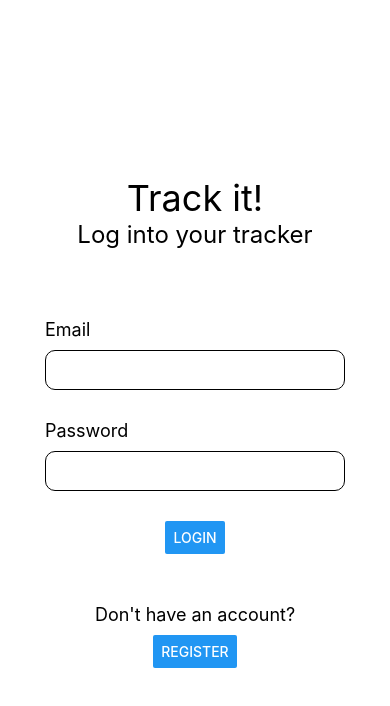
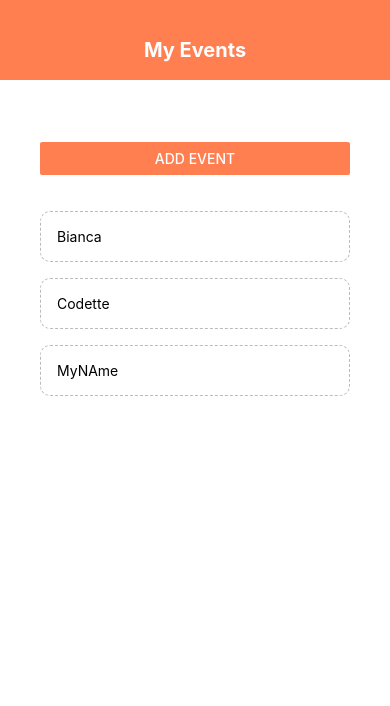
Before and after one commit to trackit-se-project/track-it-client, a React Native app: screen / in a window 390 px wide. Shown: the top 706 px of the page. Built offline with nearby package versions, Linux system fonts and the light colour scheme.

Commit message:
addEvent without calendar

```diff
--- a/App.js
+++ b/App.js
@@ -11,10 +11,10 @@ import WaterTracker from "./components/screens/waterTracker";
 import SleepTracker from "./components/screens/sleepTracker";
 
 export default function App() {
-  const [screen, setScreen] = useState("login");
+  const [screen, setScreen] = useState("calendar");
   const [user, setUser] = useState({
-    _id: "",
-    email: ""
+    _id: "5e0faf7eef27d11820fe3433",
+    email: "bogdan"
   });
 
   const changeScreen = newScreen => {
@@ -35,7 +35,7 @@ export default function App() {
   };
 
   return (
-    <View style={styles.container}>
+    <View>
       {screen == "login" && (
         <Login getUser={getUser} changeScreen={changeScreen} />
       )}
@@ -57,12 +57,3 @@ export default function App() {
     </View>
   );
 }
-
-const styles = StyleSheet.create({
-  container: {
-    flex: 1,
-    flexDirection: "column",
-    alignItems: "center",
-    justifyContent: "center"
-  }
-});
--- /dev/null
+++ b/components/helpers/addEvent.js
@@ -0,0 +1,124 @@
+import React, { useState } from "react";
+import {
+  StyleSheet,
+  Text,
+  TextInput,
+  Button,
+  View,
+  Modal,
+  TouchableOpacity,
+  Alert
+} from "react-native";
+
+export default function AddEvent({ submitHandle }) {
+  const [event, setEvent] = useState({
+    eventType: "",
+    eventName: "",
+    eventTime: "",
+    eventLocation: ""
+  });
+
+  const [state, setState] = useState(false);
+
+  const changeTypeHandler = val => {
+    setEvent(prevEvent => {
+      return {
+        ...prevEvent,
+        eventType: val
+      };
+    });
+  };
+
+  const changeNameHandler = val => {
+    setEvent(prevEvent => {
+      return {
+        ...prevEvent,
+        eventName: val
+      };
+    });
+  };
+
+  const changeTimeHandler = val => {
+    setEvent(prevEvent => {
+      return {
+        ...prevEvent,
+        eventTime: val
+      };
+    });
+  };
+
+  const changeLocationHandler = val => {
+    setEvent(prevEvent => {
+      return {
+        ...prevEvent,
+        eventLocation: val
+      };
+    });
+  };
+
+  return (
+    <View style={{ marginTop: 22 }}>
+      <Modal animationType="slide" transparent={false} visible={state}>
+        <View style={{ marginTop: 22 }}>
+          <View>
+            <TextInput
+              style={styles.input}
+              placeholder="Add type of event..."
+              onChangeText={changeTypeHandler}
+            />
+
+            <TextInput
+              style={styles.input}
+              placeholder="Add name of event..."
+              onChangeText={changeNameHandler}
+            />
+            <TextInput
+              style={styles.input}
+              placeholder="Add time..."
+              onChangeText={changeTimeHandler}
+            />
+
+            <TextInput
+              style={styles.input}
+              placeholder="Add location..."
+              onChangeText={changeLocationHandler}
+            />
+
+            <Button
+              onPress={() => {
+                submitHandle(event);
+                setState(prevState => !prevState);
+              }}
+              title="Add"
+              color="coral"
+            ></Button>
+          </View>
+        </View>
+      </Modal>
+
+      <Button
+        onPress={() => {
+          setState(() => true);
+        }}
+        title="add event"
+        color="coral"
+      />
+    </View>
+  );
+}
+
+const styles = StyleSheet.create({
+  input: {
+    marginBottom: 10,
+    paddingHorizontal: 8,
+    paddingVertical: 6,
+    borderBottomWidth: 1,
+    borderBottomColor: "#ddd",
+    marginRight: 20,
+    marginLeft: 20
+  },
+  button: {
+    marginRight: 20,
+    marginLeft: 20
+  }
+});
--- /dev/null
+++ b/components/helpers/eventItem.js
@@ -0,0 +1,21 @@
+import React, { useState } from "react";
+import { StyleSheet, TouchableOpacity, Text } from "react-native";
+
+export default function EventItem({ item, pressHandler }) {
+  return (
+    <TouchableOpacity onPress={() => pressHandler(item.eventKey)}>
+      <Text style={styles.item}>{item.eventName}</Text>
+    </TouchableOpacity>
+  );
+}
+
+const styles = StyleSheet.create({
+  item: {
+    padding: 16,
+    marginTop: 16,
+    borderColor: "#bbb",
+    borderWidth: 1,
+    borderStyle: "dashed",
+    borderRadius: 10
+  }
+});
--- /dev/null
+++ b/components/helpers/eventsList.js
@@ -0,0 +1,111 @@
+import React, { useState } from "react";
+import {
+  StyleSheet,
+  View,
+  Text,
+  TextInput,
+  Button,
+  FlatList
+} from "react-native";
+import Header from "./header";
+import EventItem from "./eventItem";
+import AddEvent from "./addEvent";
+
+export default function EventsList({ user }) {
+  const [events, setEvents] = useState([
+    {
+      eventKey: "1",
+      eventType: "zi de nastere",
+      eventName: "Bianca",
+      eventTime: "",
+      eventLocation: "la Bianca acasa"
+    },
+    {
+      eventKey: "2",
+      eventType: "Meeting",
+      eventName: "Codette",
+      eventTime: "18:00",
+      eventLocation: "Precis"
+    },
+    {
+      eventKey: "3",
+      eventType: "Important",
+      eventName: "MyNAme",
+      eventTime: "",
+      eventLocation: ""
+    }
+  ]);
+
+  const pressHandler = key => {
+    setEvents(prevEvents => {
+      return prevEvents.filter(event => event.eventKey != key);
+    });
+  };
+
+  const submitHandle = event => {
+    fetch("http://192.168.1.4:3000/events", {
+      method: "POST",
+      headers: {
+        Accept: "application/json",
+        "Content-Type": "application/json"
+      },
+      body: JSON.stringify({
+        userId: user._id,
+        date: "01/01/2020",
+        event: {
+          eventKey: Math.floor(Math.random() * 100) + 1,
+          eventType: event.eventType,
+          eventName: event.eventName,
+          eventTime: event.eventTime,
+          eventLocation: event.eventLocation
+        }
+      })
+    })
+      .then(res => res.json())
+      .then(json => {
+        console.log(json);
+        if (json.msg === "ok") {
+          setEvents(prevEvents => {
+            return [
+              {
+                eventKey: Math.floor(Math.random() * 100) + 1,
+                eventType: event.eventType,
+                eventName: event.eventName,
+                eventTime: event.eventTime,
+                eventLocation: event.eventLocation
+              },
+              ...prevEvents
+            ];
+          });
+        }
+      })
+      .catch(err => console.log(err));
+  };
+
+  return (
+    <View>
+      <Header />
+      <View style={styles.content}>
+        <AddEvent submitHandle={submitHandle} />
+        <View style={styles.list}>
+          <FlatList
+            data={events}
+            keyExtractor={item => item.eventKey}
+            renderItem={({ item }) => (
+              <EventItem item={item} pressHandler={pressHandler} />
+            )}
+          />
+        </View>
+      </View>
+    </View>
+  );
+}
+
+const styles = StyleSheet.create({
+  content: {
+    padding: 40
+  },
+  list: {
+    marginTop: 20
+  }
+});
--- /dev/null
+++ b/components/helpers/header.js
@@ -0,0 +1,24 @@
+import React from "react";
+import { StyleSheet, View, Text } from "react-native";
+
+export default function Header() {
+  return (
+    <View style={styles.header}>
+      <Text style={styles.title}> My Events </Text>
+    </View>
+  );
+}
+
+const styles = StyleSheet.create({
+  header: {
+    height: 80,
+    paddingTop: 38,
+    backgroundColor: "coral"
+  },
+  title: {
+    textAlign: "center",
+    color: "#fff",
+    fontSize: 20,
+    fontWeight: "bold"
+  }
+});
--- a/components/screens/calendar.js
+++ b/components/screens/calendar.js
@@ -1,20 +1,18 @@
-import React from "react";
+import React, { useState } from "react";
 import { StyleSheet, View, Text, Button } from "react-native";
+import EventsList from "../helpers/eventsList";
 
-export default function Calendar({ changeScreen }) {
+export default function Calendar({ user, changeScreen }) {
+  const [events, setEvents] = useState([]);
+
+  const onDatePressed = dateTime => {
+    setEvents(prevEvents => {
+      return prevEvents.filter();
+    });
+  };
   return (
-    <View style={styles.container}>
-      <Text>Calendar Screen</Text>
-      <Button title="Back" onPress={() => changeScreen("menu")}></Button>
+    <View>
+      <EventsList user={user}/>
     </View>
   );
 }
-
-const styles = StyleSheet.create({
-  container: {
-    flex: 1,
-    flexDirection: "column",
-    alignItems: "center",
-    justifyContent: "center"
-  }
-});
--- a/components/screens/login.js
+++ b/components/screens/login.js
@@ -31,7 +31,7 @@ export default function Login({ getUser, changeScreen }) {
   };
 
   const auth = () => {
-    fetch("http://192.168.1.5:3000/login", {
+    fetch("http://192.168.1.4:3000/login", {
       method: "POST",
       headers: {
         Accept: "application/json",
--- a/components/screens/register.js
+++ b/components/screens/register.js
@@ -31,7 +31,7 @@ export default function Register({ getUser, changeScreen }) {
   };
 
   const register = () => {
-    fetch("http://192.168.1.5:3000/register", {
+    fetch("http://192.168.1.4:3000/register", {
       method: "POST",
       headers: {
         Accept: "application/json",
--- a/package.json
+++ b/package.json
@@ -9,9 +9,11 @@
   },
   "dependencies": {
     "expo": "~36.0.0",
+    "hoist-non-react-statics": "^3.3.1",
     "react": "~16.9.0",
     "react-dom": "~16.9.0",
     "react-native": "https://github.com/expo/react-native/archive/sdk-36.0.0.tar.gz",
+    "react-native-calendars": "^1.220.0",
     "react-native-web": "~0.11.7"
   },
   "devDependencies": {
```
Also changed, not shown: components/helpers/calendarEvent.js (deleted, +0 -139 lines), 1 other file (tests, documents, lock files or other folders).
